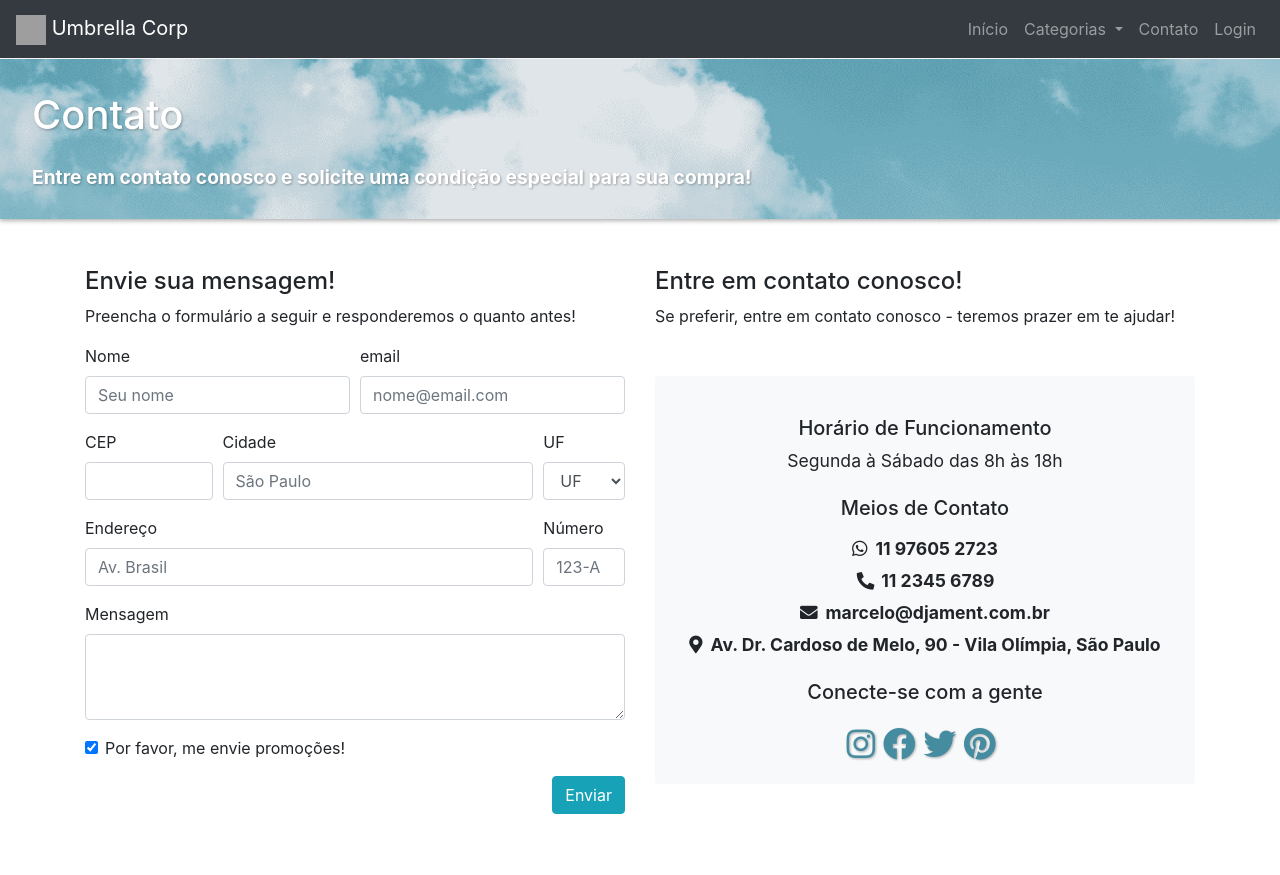
After one commit to Marcelo-Diament/template-site-bootstrap, a PHP site: page /contato.php in a window 1280 px wide. The commit adds this page. Shown: the top 875 px of the page. Run offline with PHP 8.4, Linux system fonts and the light colour scheme; some libraries are stand-ins or nearby versions; grey boxes are pictures that could not be loaded.

Commit message:
incluindo página de contato

```diff
--- a/assets/css/style.css
+++ b/assets/css/style.css
@@ -181,7 +181,7 @@ a:visited {
 }
 
 /* Página de Categoria */
-#catExemploTopo {
+#topoCatExemplo {
     background-color: #6baabb;
     background-image: url(../img/banner-01.png);
 }
@@ -205,3 +205,38 @@ a:visited {
     background-color: #fff;
     color: #6baabb;
 }
+
+/* Página de Contato */
+#topoContato {
+    background-color: #6baabb;
+    background-image: url(../img/banner-01.png);
+}
+
+.dados-contato ul li {
+    font-weight: bolder;
+    font-size: 1.1em;
+    height: 32px;
+}
+i.fa-phone { transform: rotate(90deg);}
+/* Mapa incorporado do Google Maps */
+#localizacao iframe {
+    width: 100%;
+}
+.horario p {
+    font-weight: normal;
+}
+.redes-sociais i {
+    font-size: 1.85em;
+    color: #468ca0;
+    filter: drop-shadow(1px 1px 1px rgba(0,0,0,0.3));
+    transition: transform 0.8s ease-in-out;
+}
+.redes-sociais i:hover {
+    transform: rotateY(360deg)
+}
+
+/* Footer */
+footer .redes-sociais i {
+    font-size: 1.5em;
+    color: #fff;
+}
--- a/categoria.php
+++ b/categoria.php
@@ -7,7 +7,7 @@
 <!-- main -->
 <main class="container-fluid">
     <!-- Topo da página -->
-    <header class="topo-pagina p-3 mb-5" id="catExemploTopo">
+    <header class="topo-pagina p-3 mb-5" id="topoCatExemplo">
         <h1 class="p-3">Categoria Exemplo</h1>
         <p class="px-3 pt-0 topo">Produtos pertencentes à categoria Exemplo, confira as promoções e produtos de primeira qualidade!</p>
     </header>
--- /dev/null
+++ b/contato.php
@@ -0,0 +1,126 @@
+<!-- head -->
+<?php require_once("./inc/head.php"); ?>
+<!-- /head -->
+<!-- header -->
+<?php require_once("./inc/header.php"); ?>
+<!-- /header -->
+<!-- main -->
+<main class="container-fluid">
+    <!-- Topo da página -->
+    <header class="topo-pagina p-3 mb-5" id="topoContato">
+        <h1 class="p-3">Contato</h1>
+        <p class="px-3 pt-0 topo">Entre em contato conosco e solicite uma condição especial para sua compra!</p>
+    </header>
+    <!-- /Topo da página -->
+    <!-- Section de Contato -->
+    <!-- Aqui usamos um container dentro de um container-fluid para conferirmos as margens laterais para a vitrine de produtos por categoria -->
+    <section class="container my-3">
+        <!-- Criando uma div com a classe row para usarmos as colunas e dividirmos a row entre dados de contato e formulário de contato -->
+        <div class="row">
+            <article class="form col-12 col-md-6" id="formularioContato">
+                <h4>Envie sua mensagem!</h4>
+                <p class="ml-0">Preencha o formulário a seguir e responderemos o quanto antes!</p>
+                <form action="" method="post">
+                    <div class="form-row">
+                        <div class="form-group col-md-6">
+                            <label for="nome">Nome</label>
+                            <input type="text" class="form-control" name="nome" id="nome" placeholder="Seu nome" required>
+                        </div>
+                        <div class="form-group col-md-6">
+                            <label for="email">email</label>
+                            <input type="email" class="form-control" name="email" id="email" placeholder="nome@email.com" required>
+                        </div>
+                    </div>
+                    <div class="form-row">
+                        <div class="form-group col-md-3">
+                            <label for="cep">CEP</label>
+                            <input type="text" class="form-control" name="cep" id="cep">
+                        </div>
+                        <div class="form-group col-md-7">
+                            <label for="cidade">Cidade</label>
+                            <input type="text" class="form-control" name="cidade" id="cidade" placeholder="São Paulo">
+                        </div>
+                        <div class="form-group col-md-2">
+                            <label for="uf">UF</label>
+                            <select class="form-control" name="uf" id="uf">
+                                <option disabled selected>UF</option>
+                                <?php
+                                // Array de UFs (ordenado por região)
+                                $ufs = ["RO", "AC", "AM", "RR", "PA", "AP", "TO", "MA", "PI", "CE", "RN", "PB", "PE", "AL", "SE", "BA", "MG", "ES", "RJ", "SP", "PR", "SC", "RS", "MS", "MT", "GO", "DF"];
+                                // Ordenando o array de UFs (ascendente)
+                                asort($ufs);
+                                ?>
+                                <!-- Criando um loop PHP para percorrer as UFs do array $ufs. Para cada UF criaremos uma tag <option></option> -->
+                                <?php foreach ($ufs as $uf) : ?>
+                                    <option value="<?= $uf ?>"><?= $uf ?></option>
+                                <?php endforeach; ?>
+                                <!-- Finalizando nosso loop foreach -->
+                            </select>
+                        </div>
+                    </div>
+                    <div class="form-row">
+                        <div class="form-group col-md-10">
+                            <label for="logradouro">Endereço</label>
+                            <input type="text" class="form-control" name="logradouro" id="logradouro" placeholder="Av. Brasil">
+                        </div>
+                        <div class="form-group col-md-2">
+                            <label for="numero">Número</label>
+                            <input type="text" class="form-control" name="numero" id="numero" placeholder="123-A">
+                        </div>
+                    </div>
+                    <div class="form-group">
+                        <label for="mensagem">Mensagem</label>
+                        <textarea class="form-control" name="mensagem" id="mensagem" rows="3"></textarea>
+                    </div>
+                    <div class="form-group">
+                        <div class="form-check">
+                            <input class="form-check-input" type="checkbox" name="optIn-newsletter" id="optIn-newsletter" checked>
+                            <label class="form-check-label" for="optIn-newsletter">Por favor, me envie promoções!</label>
+                        </div>
+                    </div>
+                    <div class="form-group clearfix">
+                        <!-- Importante: como estamos usando float no botão, acabamos por 'bagunçar' o posicionamento dos elementos seguintes.
+                        Por isso, estamos usando a classe clearfix no elemento pai do botão (ele possui um pseudo elemento com display block e propriedade clear:both)
+                        Essas propriedades fazem com que os elementos seguintes passem a se comportar normalmente. -->
+                        <button type="submit" class="btn btn-info float-right">Enviar</button>
+                    </div>
+                </form>
+            </article>
+            <article class="dados-contato col-12 col-md-6" id="dadosContato">
+                <h4>Entre em contato conosco!</h4>
+                <p class="ml-0">Se preferir, entre em contato conosco - teremos prazer em te ajudar!</p>
+                <ul class="mt-5 p-4 rounded bg-light">
+                    <li class="mt-3 mb-5 horario">
+                        <h5 class="mb-2 text-center">Horário de Funcionamento</h5>
+                        <p class="text-center">Segunda à Sábado das 8h às 18h</p>
+                    </li>
+                    <h5 class="mb-3 text-center">Meios de Contato</h5>
+                    <li class="text-center"><a href="https://wa.me/+5511976052723?text=Ol%C3%A1,%0D%0A%0D%0AAcessei%20o%20site%20e%20gostaria%20de%20saber%20mais%20sobre%0D%0A" title="Envie um zap pra gente!"><i class="fab fa-whatsapp mr-2"></i>11 97605 2723</a></li>
+                    <li class="text-center"><a href="tel:+5511976052723" title="Ligue para a gente"><i class="fas fa-phone mr-2"></i>11 2345 6789</a></li>
+                    <li class="text-center"><a href="mailto:contato@djament.com.br" title="Envie um email para a gente"><i class="fas fa-envelope mr-2"></i>marcelo@djament.com.br</a></li>
+                    <li class="text-center"><a href="https://g.page/digitalhousebrasil?share" target="_blank" title="Veja nosso endereço no Google Maps"><i class="fa fa-map-marker-alt mr-2"></i>Av. Dr. Cardoso de Melo, 90 - Vila Olímpia, São Paulo</a></li>
+                    <li class="mt-3 mb-5 redes-sociais">
+                        <h5 class="mb-4 text-center">Conecte-se com a gente</h5>
+                        <div class="d-flex flex-row flex-nowrap justify-content-center">
+                            <a href="#" target="_blank" title="Acesse nosso Insta"><i class="fab fa-instagram mr-2"></i></a>
+                            <a href="#" target="_blank" title="Acesse nosso Face"><i class="fab fa-facebook mr-2"></i></a>
+                            <a href="#" target="_blank" title="Acesse nosso Twitter"><i class="fab fa-twitter mr-2"></i></a>
+                            <a href="#" target="_blank" title="Acesse nosso Pinterest"><i class="fab fa-pinterest mr-2"></i></a>
+                        </div>
+                    </li>
+                </ul>
+                <a href="./produto.php"><img src="" alt=""></a>
+            </article>
+        </div>
+        <div class="row">
+            <article class="col-12 my-5" id="localizacao">
+                <iframe src="https://www.google.com/maps/embed?pb=!1m14!1m8!1m3!1d14624.191902814306!2d-46.6753419!3d-23.6026123!3m2!1i1024!2i768!4f13.1!3m3!1m2!1s0x0%3A0x739f0ddb0439cf94!2sDigital%20House%20S%C3%A3o%20Paulo!5e0!3m2!1spt-BR!2sbr!4v1587083400476!5m2!1spt-BR!2sbr" height="450" frameborder="0" style="border:0;" allowfullscreen="true" aria-hidden="false" tabindex="0"></iframe>
+            </article>
+        </div>
+    </section>
+    <!-- /Section de Contato -->
+</main>
+<!-- /main -->
+<!-- footer -->
+<?php require_once("./inc/footer.php"); ?>
+<!-- /footer -->
--- a/inc/footer.php
+++ b/inc/footer.php
@@ -1,17 +1,12 @@
-<footer class="container-fluid bg-dark text-white mt-5 p-3">
-  <div class="row">
-    <section class="col-12 col-md-6">
-      <ul style="list-style:none;padding:0;margin:0">
-        <li><a class="text-white" style="text-decoration:none;" href="mailto:fulano@fulanitos.com">fulano@fulanitos.com</a></li>
-        <li><a class="text-white" style="text-decoration:none;" href="tel:+5511987654321">11 987 654 321</a></li>
-      </ul>
-    </section>
-    <section class="col-12 col-md-6">
-      <ul style="list-style:none;padding:0;margin:0">
-        <li>Avenida Brasil, 4200 - CEP 01234-567</li>
-        <li>Fulanos &copy; | CNPJ 01.012.012/0001-99</li>
-      </ul>
-    </section>
+<footer class="container-fluid bg-dark text-white mt-5 p-4">
+  <div class="d-flex flex-row flex-nowrap justify-content-center redes-sociais">
+    <a href="#" target="_blank" title="Acesse nosso Insta"><i class="fab fa-instagram mr-2"></i></a>
+    <a href="#" target="_blank" title="Acesse nosso Face"><i class="fab fa-facebook mr-2"></i></a>
+    <a href="#" target="_blank" title="Acesse nosso Twitter"><i class="fab fa-twitter mr-2"></i></a>
+    <a href="#" target="_blank" title="Acesse nosso Pinterest"><i class="fab fa-pinterest mr-2"></i></a>
+  </div>
+  <div class="d-flex flex-row flex-nowrap justify-content-center mt-3">
+    <small>Fulanos &copy; | CNPJ 01.012.012/0001-99</small>
   </div>
 </footer>
 <!-- Modal Login -->
--- a/inc/head.php
+++ b/inc/head.php
@@ -5,6 +5,7 @@
     <meta charset="UTF-8">
     <meta name="viewport" content="width=device-width, initial-scale=1.0">
     <title>Template Site Bootstrap</title>
+    <link rel="stylesheet" href="https://pro.fontawesome.com/releases/v5.12.0/css/all.css" integrity="sha384-ekOryaXPbeCpWQNxMwSWVvQ0+1VrStoPJq54shlYhR8HzQgig1v5fas6YgOqLoKz" crossorigin="anonymous">
     <link rel="stylesheet" href="https://stackpath.bootstrapcdn.com/bootstrap/4.1.3/css/bootstrap.min.css" integrity="sha384-MCw98/SFnGE8fJT3GXwEOngsV7Zt27NXFoaoApmYm81iuXoPkFOJwJ8ERdknLPMO" crossorigin="anonymous">
     <link rel="stylesheet" href="./assets/css/style.css">
 </head>
```
